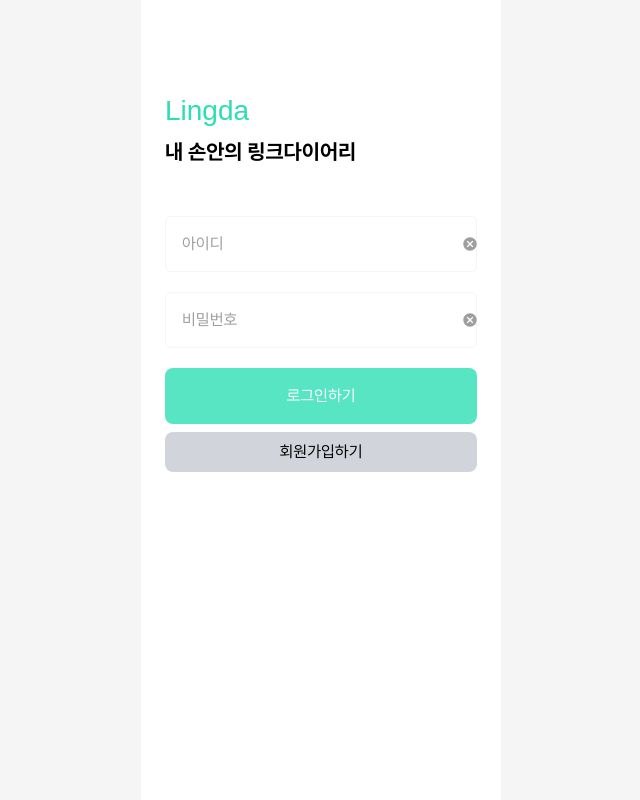
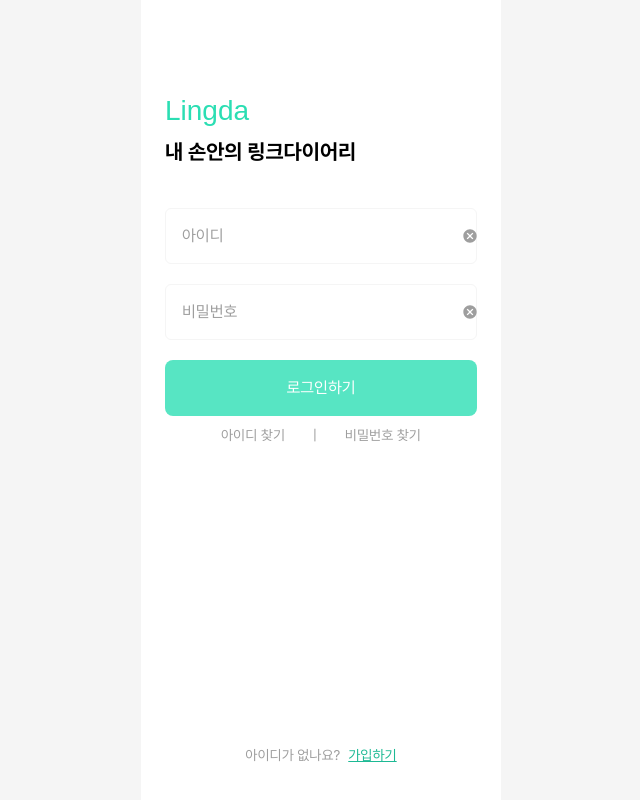
Before and after one commit to LinkDiary-Lingda/Lingda-Nextjs, a Next.js app: page /login in a window 1280 px wide. Shown: the whole page, without its empty margins (319-959 px from the left). Built offline with nearby package versions, Linux system fonts and the light colour scheme; a web font is replaced by a local one.

Commit message:
feat: Login UI 개발 완료

```diff
--- a/src/app/login/page.tsx
+++ b/src/app/login/page.tsx
@@ -18,7 +18,8 @@
   const handleLoginBtn = () => {};
 
   return (
-    <div className="flex flex-col gap-2">
+    <div className="h-full flex flex-col justify-between">
+      <section>
         <div className="mt-20">
           <h1 className="text-Primary-03 text-Heading-2 font-gmarketBold">
             Lingda
@@ -55,13 +56,26 @@
           />
           <NextButton text="로그인하기" errors={errors} />
         </form>
-      <Link
-        href="join"
-        type="button"
-        className="bg-gray-300 p-2 rounded-lg text-center"
-      >
-        회원가입하기
+        <div className="flex justify-center mt-2">
+          <ul className="w-[200px] flex flex-row items-center justify-between text-Gray-06 text-Body-2 leading-Body-2">
+            <li>
+              <Link href="/id">아이디 찾기</Link>
+            </li>
+            <li>
+              <span>|</span>
+            </li>
+            <li>
+              <Link href="/password">비밀번호 찾기</Link>
+            </li>
+          </ul>
+        </div>
+      </section>
+      <section className="flex flex-row mb-6 justify-center gap-2 text-Body-2">
+        <span className="text-Gray-06">아이디가 없나요?</span>
+        <Link href="/join" className="text-Primary-04 underline">
+          가입하기
         </Link>
+      </section>
     </div>
   );
 }
```
Lines whose indentation alone changed are shown as unchanged.
